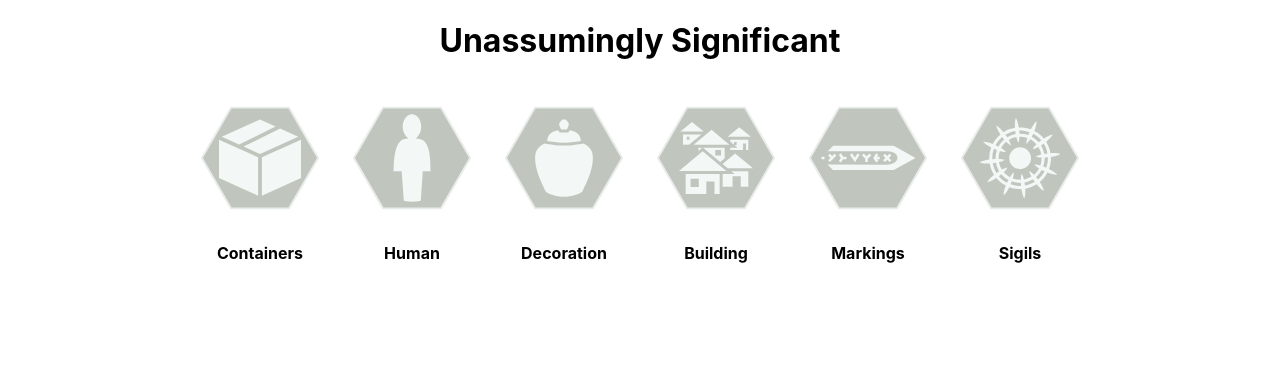
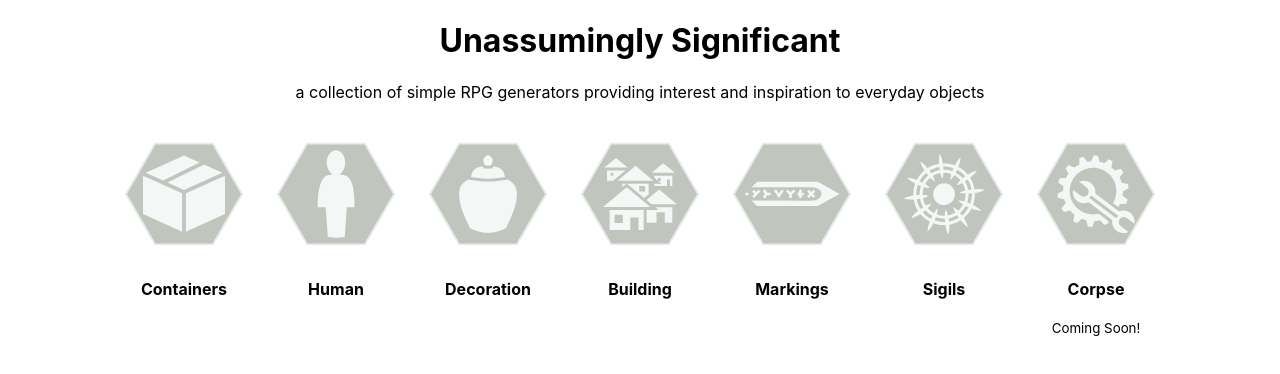
Before and after one commit to davidvdev/unassumingly-significant, a React (Vite) app: page / in a window 1280 px wide. Shown: the top 374 px of the page. Built offline with nearby package versions, Linux system fonts and the light colour scheme.

Commit message:
added coming soon features and disabled clicking

```diff
--- a/src/App.tsx
+++ b/src/App.tsx
@@ -16,6 +16,7 @@ import markings from './json/markings.json'
 import sigils from './json/sigil.json'
 
 // Images
+import SVGsoon from './images/soon.svg'
 import SVGcontainer from './images/container.svg'
 import SVGhuman from './images/human.svg'
 import SVGdecoration from './images/decoration.svg'
@@ -41,6 +42,7 @@ type Images = {
   building: any
   markings: any
   sigils: any
+  soon: any
 }
 
 function App() {
@@ -61,7 +63,8 @@ function App() {
     decoration: SVGdecoration,
     building: SVGbuilding,
     markings: SVGmarkings,
-    sigils: SVGsigil
+    sigils: SVGsigil,
+    soon: SVGsoon
   }
 
   const [modalOpen, setModalOpen] = useState(false)
@@ -81,6 +84,7 @@ function App() {
       }
       <header>
         <h1>Unassumingly Significant</h1>
+        <p>a collection of simple RPG generators providing interest and inspiration to everyday objects</p>
       </header>
       <ButtonGrid options={options} images={images} onClick={openSpecificModal}/>
     </div>
--- a/src/Components/ButtonGrid/ButtonGrid.tsx
+++ b/src/Components/ButtonGrid/ButtonGrid.tsx
@@ -10,17 +10,24 @@ interface Props {
 
 const ButtonGrid = (props: Props) => {
 
-    const handleClick = (item: string) => {
-        props.onClick(item.toLowerCase())
+
+    const handleClick = (item: string, available: boolean) => {
+        available ? props.onClick(item.toLowerCase()) : null
     }
 
     return(
         <div className="ButtonGrid">
             {props.options.map((item,index) => {
+
+                const available = props.images[item.name.toLowerCase()] ? true : false
+
                 return(
-                    <div className="option" key={index} onClick={() => handleClick(item.name)}>
-                        <img src={props.images[item.name.toLowerCase()]}/>
+                    <div className="option" key={index} onClick={() => handleClick(item.name, available)}>
+                        <img src={props.images[item.name.toLowerCase()] || props.images.soon}/>
                         <h4>{item.name}</h4>
+                        { !available &&
+                            <small>Coming Soon!</small>
+                        }
                     </div>
                 )
             })}
--- a/src/json/options.json
+++ b/src/json/options.json
@@ -4,5 +4,6 @@
     { "name": "Decoration" },
     { "name": "Building" },
     { "name": "Markings" },
-    { "name": "Sigils" }
+    { "name": "Sigils" },
+    { "name": "Corpse"}
 ]
```
Also changed, not shown: src/images/soon.svg (added).
